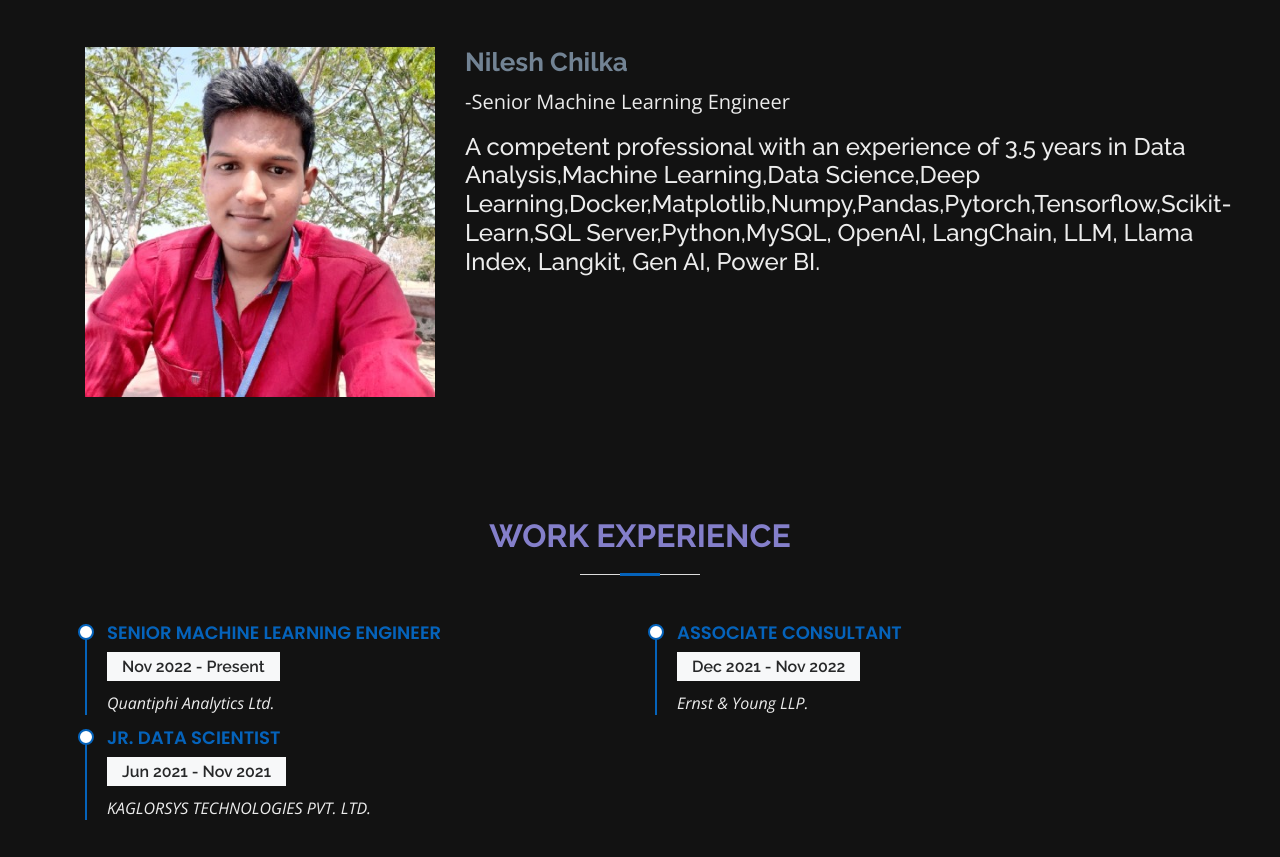
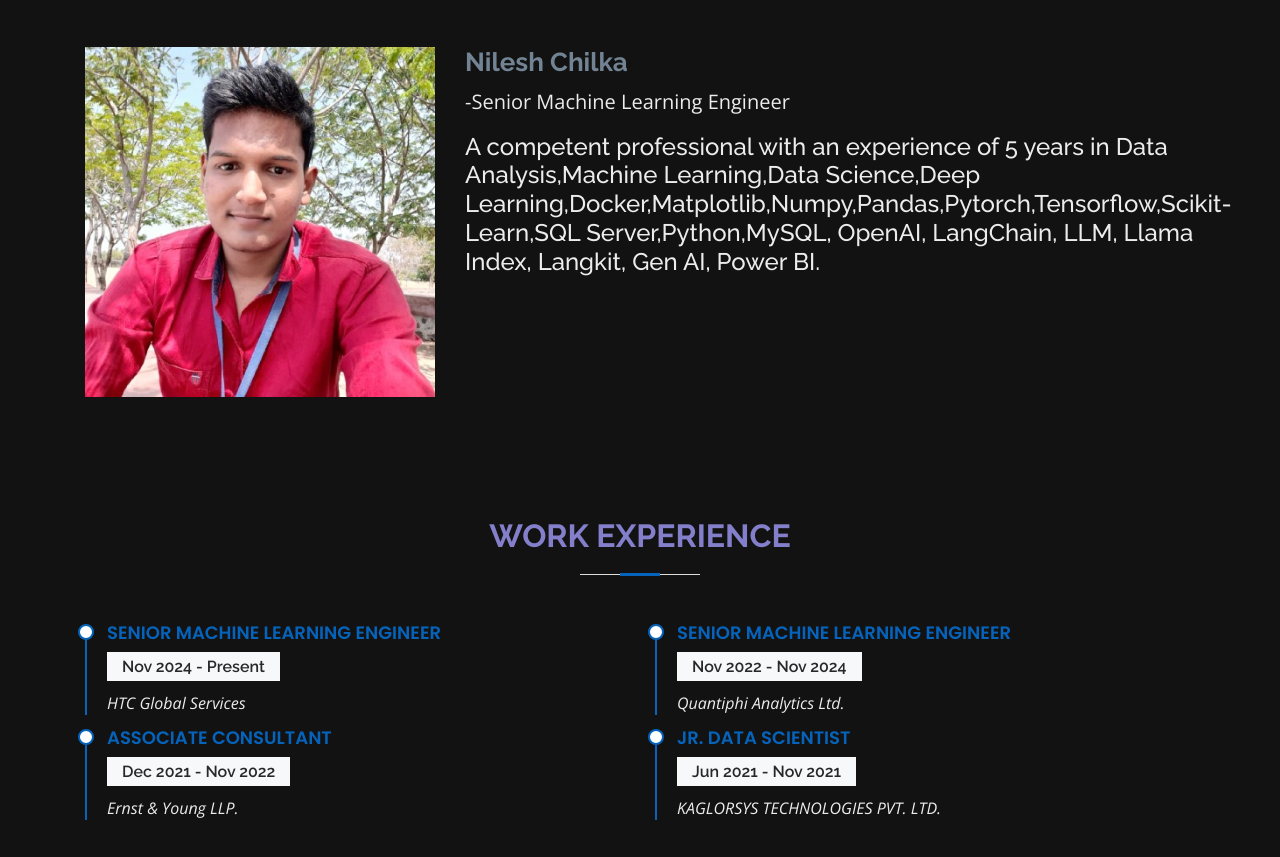
Before and after one commit to nileshchilka1/my-portfolio, a plain HTML site: page index.html in a window 1280 px wide. Shown: the part 921-1778 px from the top of the page. Drawn offline with nearby package versions, Linux system fonts and the light colour scheme.

Commit message:
Update index.html

```diff
--- a/index.html
+++ b/index.html
@@ -96,7 +96,7 @@
                   <div class="col-lg-8 pt-4 pt-lg-0 content">
                       <h3>Nilesh Chilka</h3>
                       <p class="lead"><b>-Senior Machine Learning Engineer</b></p>
-                      <h4 class="">A competent professional with an experience of 3.5 years in Data Analysis,Machine Learning,Data Science,Deep Learning,Docker,Matplotlib,Numpy,Pandas,Pytorch,Tensorflow,Scikit-Learn,SQL Server,Python,MySQL, OpenAI, LangChain, LLM, Llama Index, Langkit, Gen AI, Power BI.</h4>
+                      <h4 class="">A competent professional with an experience of 5 years in Data Analysis,Machine Learning,Data Science,Deep Learning,Docker,Matplotlib,Numpy,Pandas,Pytorch,Tensorflow,Scikit-Learn,SQL Server,Python,MySQL, OpenAI, LangChain, LLM, Llama Index, Langkit, Gen AI, Power BI.</h4>
                       <!-- <div class="row">
                       <div class="col-lg-6">
                         <ul>
@@ -134,7 +134,14 @@
                 <div class="col-lg-6">
                       <div class="resume-item">
                           <h4>Senior Machine Learning Engineer</h4>
-                          <h5>Nov 2022 - Present</h5>
+                          <h5>Nov 2024 - Present</h5>
+                          <p><em>HTC Global Services</em></p>
+                      </div>
+                  </div>
+                <div class="col-lg-6">
+                      <div class="resume-item">
+                          <h4>Senior Machine Learning Engineer</h4>
+                          <h5>Nov 2022 - Nov 2024</h5>
                           <p><em>Quantiphi Analytics Ltd.</em></p>
                       </div>
                   </div>
```
